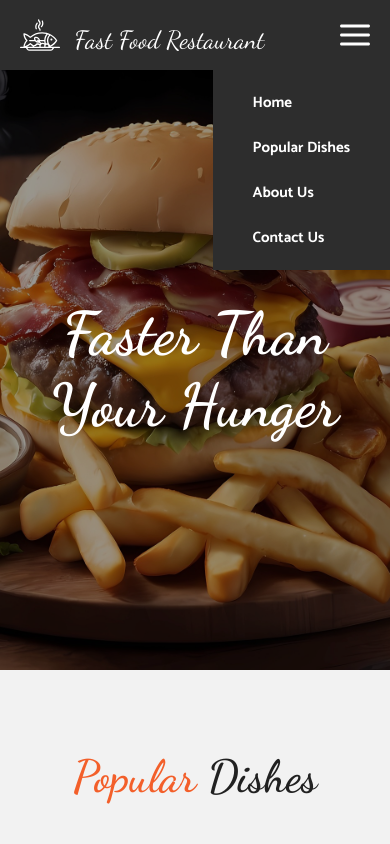
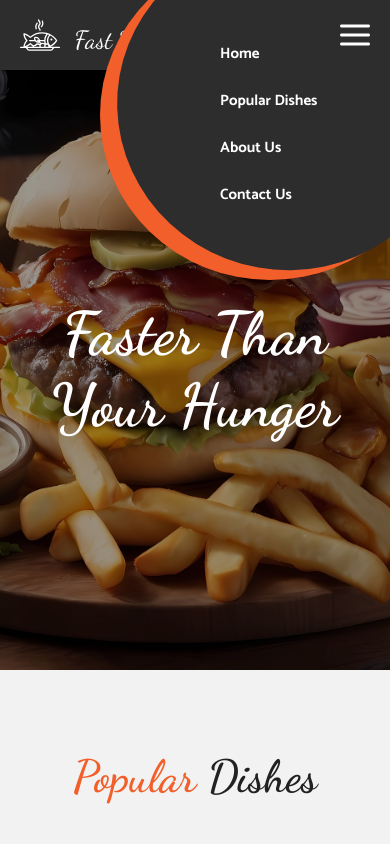
Before and after one commit to web-graphiz/fast-food-restaurant-HTML-CSS, a plain HTML site: page index.html in a window 390 px wide. Both pictures are taken after a click on the link 355 px from the left and 35 px from the top of the page. Shown: the top 844 px of the page. Drawn offline with Linux system fonts and the light colour scheme.

Commit message:
updated with creative mobile menu

```diff
--- a/assets/css/style.css
+++ b/assets/css/style.css
@@ -104,9 +104,10 @@ header a#menu svg {
   height: 30px;
 }
 
-header nav {
+header nav ul {
   display: flex;
   gap: 40px;
+  list-style: none;
 }
 
 header nav a {
@@ -352,7 +353,7 @@ footer nav a svg {
     font-size: 30px;
   }
 
-  header nav {
+  header nav ul {
     gap: 30px;
   }
   aside.foodTab {
@@ -385,21 +386,84 @@ footer nav a svg {
 @media screen and (max-width: 768px) {
   header a#menu {
     display: block;
+    position: relative;
+    z-index: 50;
   }
 
   header nav {
-    display: none;
     position: absolute;
+    z-index: 40;
+    right: -50px;
+    top: -50px;
+    padding: 0;
+    background-color: var(--orange);
+    width: 0;
+    height: 0;
+    overflow: hidden;
+    border-radius: 100%;
+    transition: 0.3s all ease-out;
+    transition-delay: 0.8s;
+  }
+
+  header nav::before {
+    position: absolute;
+    content: "";
+    top: 0;
+    left: 0;
+    right: 0;
+    bottom: 0;
+    z-index: -1;
+    border-radius: 100%;
+    background-color: var(--gray);
+    transition: 0.2s all cubic-bezier(0.175, 0.885, 0.32, 1.275);
+    transform: translate(0%, 0%) rotate(0deg);
+    transition-delay: 0.5s;
+  }
+
+  header nav ul {
     flex-direction: column;
-    right: 0;
-    top: 80px;
     gap: 20px;
-    padding: 20px 40px;
-    background-color: var(--gray);
+  }
+
+  header nav ul li {
+    opacity: 0;
+    transform: translateX(100%);
+    transition: 0.2s all ease-in-out;
+  }
+
+  header nav ul li:nth-child(1) {
+    transition-delay: 0.2s;
+  }
+
+  header nav ul li:nth-child(2) {
+    transition-delay: 0.3s;
+  }
+
+  header nav ul li:nth-child(3) {
+    transition-delay: 0.4s;
+  }
+
+  header nav ul li:nth-child(4) {
+    transition-delay: 0.5s;
   }
 
   header nav.active {
-    display: flex;
+    width: 100px;
+    height: 150px;
+    overflow: visible;
+    padding: 90px 120px;
+    transition: 0.3s all cubic-bezier(0.175, 0.885, 0.32, 1.275);
+    transition-delay: 0s;
+  }
+
+  header nav.active::before {
+    transform: translate(5%, -3%) rotate(10deg);
+    transition-delay: 0.2s;
+  }
+
+  header nav.active ul li {
+    opacity: 1;
+    transform: translateX(0%);
   }
 
   section#banner h1 {
@@ -444,10 +508,6 @@ footer nav a svg {
     height: 40px;
   }
 
-  header nav {
-    top: 70px;
-  }
-
   section#banner {
     margin-top: 70px;
   }
--- a/index.html
+++ b/index.html
@@ -80,10 +80,12 @@
           </svg>
         </a>
         <nav id="menuBar">
-          <a href="#home">Home</a>
-          <a href="#popular-dishes">Popular Dishes</a>
-          <a href="#about">About Us</a>
-          <a href="#contact-us">Contact Us</a>
+          <ul>
+            <li><a href="#home">Home</a></li>
+            <li><a href="#popular-dishes">Popular Dishes</a></li>
+            <li><a href="#about">About Us</a></li>
+            <li><a href="#contact-us">Contact Us</a></li>
+          </ul>
         </nav>
       </div>
     </header>
```
Also changed, not shown: 2 other files.
